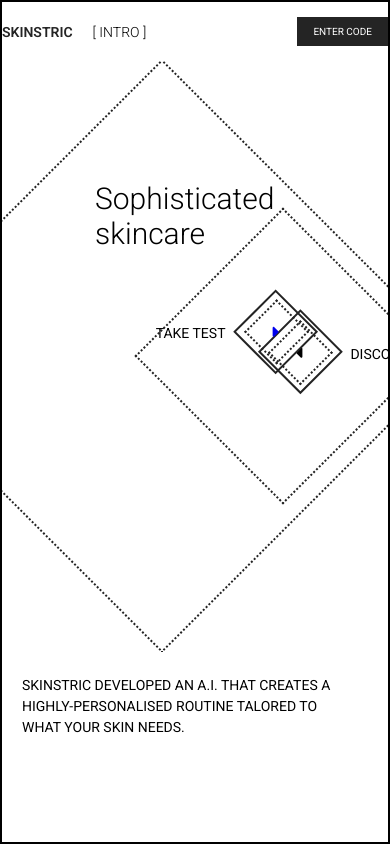
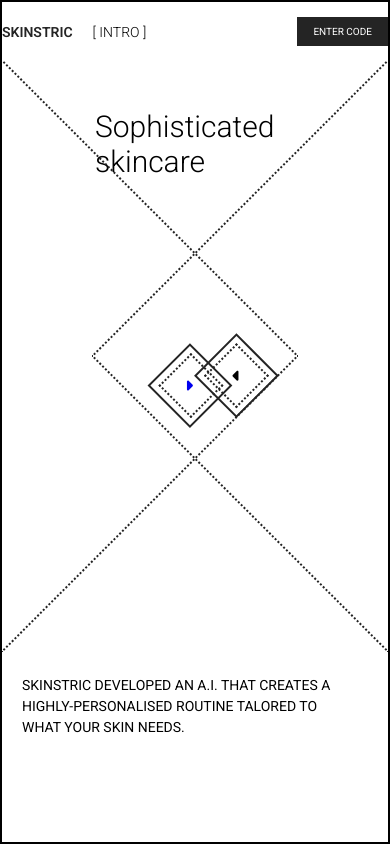
Before and after one commit to Olamilekan-creator/Skintstric-AI-React, a React (Create React App) app: page / in a window 390 px wide. Built offline with nearby package versions, Linux system fonts and the light colour scheme.

Commit message:
skinstic ai react animation and dynamic styling

```diff
--- a/package.json
+++ b/package.json
@@ -10,8 +10,11 @@
     "@testing-library/jest-dom": "^6.6.3",
     "@testing-library/react": "^16.2.0",
     "@testing-library/user-event": "^13.5.0",
+    "animate.css": "^4.1.1",
+    "aos": "^3.0.0-beta.6",
     "react": "^19.1.0",
     "react-dom": "^19.1.0",
+    "react-intersection-observer": "^9.16.0",
     "react-router-dom": "^7.4.1",
     "react-scripts": "5.0.1",
     "web-vitals": "^2.1.4"
--- a/src/component/Demographics.jsx
+++ b/src/component/Demographics.jsx
@@ -158,7 +158,7 @@ const Demographics = () => {
                     </h4>
                     <div className="percent__box">
                       <div className="percentage__circle">
-                        <h4 className="percent">{percentage}</h4>
+                    <h4 className="percent">{percentage}</h4>
                       </div>
                     </div>
                   </div>
--- a/src/component/Estimation.jsx
+++ b/src/component/Estimation.jsx
@@ -132,15 +132,14 @@ const Estimation = () => {
                     <h3 className="back__text">BACK</h3>
                   </Link>
 
-                  <Link to="/demographics" className="analysis__front click">
-                    <h3 className="front__text">GET SUMMARY</h3>
-                    <div className="analysis__front--box">
-                      <FontAwesomeIcon
-                        icon={faCaretRight}
-                        className="front__back"
-                      />
-                    </div>
-                  </Link>
+                  {selectedBox && (
+             <Link to="/demographics" className="analysis__front click">
+                      <h3 className="front__text">GET SUMMARY</h3>
+                      <div className="analysis__front--box">
+                        <FontAwesomeIcon icon={faCaretRight} className="front__back" />
+                      </div>
+                    </Link>
+                  )}
                 </div>
               </div>
             </div>
--- a/src/component/Face.jsx
+++ b/src/component/Face.jsx
@@ -59,7 +59,7 @@ const Face = () => {
                             <div className="nav__row">
                                 <div className="nav__landing">
                                     <div className="title">
-                                        <a href="#" className="head__text">SKINSTRIC</a>
+                                        <Link to="/" className="head__text">SKINSTRIC</Link>
                                         <h4 className="head__tiny--text">[ ANALYSIS ]</h4>
                                     </div>
                                 </div>
--- a/src/component/Index.jsx
+++ b/src/component/Index.jsx
@@ -1,9 +1,26 @@
-import React from "react";
+import React, { useState, useEffect } from "react";
 import { FontAwesomeIcon } from "@fortawesome/react-fontawesome";
 import { Link } from "react-router-dom";
 import { faCaretRight, faCaretLeft } from "@fortawesome/free-solid-svg-icons";
+import AOS from "aos";
+import "aos/dist/aos.css";
 
 const Index = () => {
+  const [isHovered, setIsHovered] = useState(false);
+
+  useEffect(() => {
+    window.scrollTo(0, 0);
+    AOS.init();
+  }, []);
+
+  document.addEventListener('aos:in', ({ detail }) => {
+    console.log('animated in', detail);
+  });
+
+  document.addEventListener('aos:out', ({ detail }) => {
+    console.log('animated out', detail);
+  });
+
     return (
 <section id="landing">
       <div className="container">
@@ -24,9 +41,6 @@ const Index = () => {
 
           <div className="header">
             <div className="header__container">
-
-
-
                   <div className="arrows">
                     <div className="left__page1--wrapper">
                       <div className="left__box1"></div>
@@ -34,10 +48,11 @@ const Index = () => {
                       <div className="left__box3">
                       <div className="backward">
                           <div className="arrow1 click">
-                              <div className="right__small--box1" id="outerBox"></div>
+                              <div className="right__small--box1" id="outerBox">
                               <div className="right__small--box2" id="innerBox">
-                              <FontAwesomeIcon icon={faCaretLeft} className="back__back" />
+                              <FontAwesomeIcon icon={faCaretLeft} className="back__icon" />
                             </div>
+                          </div>
                           </div>
                           <h3 className="forward__text">DISCOVER A.I</h3>
                       </div>
@@ -45,14 +60,14 @@ const Index = () => {
                       </div>
                   </div>
 
-                  <h1 className="landing__title">
-                    Sophisticated skincare
-                  </h1>
-
                     <div className="page1__wrapper">
                       <div className="box1"></div>
                       <div className="box2"></div>
-                      <div className="box3">
+                      <div className="box3"
+                      onMouseEnter={() => setIsHovered(true)}
+                      onMouseLeave={() => setIsHovered(false)}
+
+                      >
                       <div className="forward">
                           <h3 className="forward__text">TAKE TEST</h3>
                           <Link to="/introduce" className="arrow click">
@@ -63,6 +78,9 @@ const Index = () => {
                       </div>
                       </div>
                       </div>
+                      <h1 className="landing__title">
+                    Sophisticated skincare
+                  </h1>
                   </div>
                 </div>
             <div className="para">SKINSTRIC DEVELOPED AN A.I. THAT CREATES A HIGHLY-PERSONALISED ROUTINE TALORED TO WHAT YOUR SKIN NEEDS.</div>
--- a/src/component/Introduce.jsx
+++ b/src/component/Introduce.jsx
@@ -69,7 +69,7 @@ const Introduce = () => {
                 </div>
 
                 <div className="analysis">
-                  <div className="analysis__back click">
+                  <Link to="/" className="analysis__back click">
                     <div className="back__box">
                       <FontAwesomeIcon
                         icon={faCaretLeft}
@@ -77,7 +77,7 @@ const Introduce = () => {
                       />
                     </div>
                     <h3 className="back__text">BACK</h3>
-                  </div>
+                  </Link>
 
                   {inputText && (
                     <Link to="/location" className="analysis__front click">
--- a/src/style.css
+++ b/src/style.css
@@ -85,9 +85,12 @@
   font-size: 90px;
   font-weight: 300;
   margin: 0 auto;
-  margin-top: 7%;
   max-width: 500px;
-  transition: transform 0.3s ease-in-out;
+  transition: transform 0.3s ease;
+}
+
+.box3:hover ~ .landing__title {
+  transform: translateX(-20px);
 }
 
 .para {
@@ -103,67 +106,61 @@ padding-left: 20px;
 /* Tablets, smartphones, small smartphones */
 
 @media (max-width: 1024px) {
-  .arrow__prev {
-    top: 27%;
-    left: -35%;
-  }
-  .arrow__next {
-    top: 27%;
-    right: -35%;
-  }
+  .header__container {
+    width: 1024px;
+    width: 100%;
+    margin: 0 auto;
+  }
+
   .landing__title {
     font-size: 65px;
     max-width: 400px;
+    margin-bottom: 30%;
   }
 }
 
 @media (max-width: 768px) {
-  .arrow__prev {
-    top: 19%;
-    left: -51%;
-  }
-  .arrow__next {
-    top: 19%;
-    right: -51%;
-  }
+  .header__container {
+    width: 768px;
+    width: 100%;
+    margin: 0 auto;
+  }
+
   .landing__title {
     font-size: 41px;
-    max-width: 250px;
+    max-width: 200px;
+    width: 100%;
+    margin: 0 auto;
+    margin-bottom: 30%;
   }
 }
 
 @media (max-width: 430px) {
-  .arrow__prev {
-    top: 10%;
-    left: -111%;
-  }
-  .arrow__next {
-    top: 10%;
-    right: -111%;
-  }
   .landing__title {
     font-size: 30px;
     max-width: 200px;
     padding-bottom: 80%;
   }
-.landing__back{
-  top: 4%;
-  flex-direction: column;
-}
-.landing__front {
-  top: 4%;
-  flex-direction: column;
-}
-}
+
+  .page1__wrapper {
+    left: -10;
+  }
+  .forward__text {
+  display: none;
+  }
+}
+
+/* Index */
 
 .page1__wrapper {
+  right: 0%;
   display: flex;
   align-items: center;
   justify-content: center;
+  position: absolute;
 }
 
 .box1 {
-right: -15%;
   border: 0.5px dotted #242424;
   height: 500px;
   width: 500px;
@@ -174,7 +171,6 @@ right: -15%;
 }
 
 .box2 {
-  right: -14%;
   border: 1px dotted #242424;
   height: 460px;
   width: 460px;
@@ -190,12 +186,16 @@ right: -15%;
 }
 
 .box3 {
-  right: -13%;
   border: 2px dotted #242424;
   height: 420px;
   width: 420px;
   transform: rotate(-45deg);
   position: absolute;
+}
+
+.box3:hover ~ .landing__title {
+  transform: translateX(-20px);
+  transition: transform 0.3s ease;
 }
 
 .forward {
@@ -247,10 +247,16 @@ right: -15%;
   display: flex;
   align-items: center;
   justify-content: center;
+  transition: opacity 0.3s ease;
+  opacity: 1;
+}
+
+.box3:hover ~ .left__page1--wrapper {
+  opacity: 0;
+  pointer-events: none;
 }
 
 .left__box1 {
-  left: -15%;
   border: 0.5px dotted #242424;
   height: 500px;
   width: 500px;
@@ -260,7 +266,6 @@ right: -15%;
   transition: opacity 0.3s ease-in-out;
 }
 .left__box2 {
- left: -14%;
   border: 1px dotted #242424;
   height: 460px;
   width: 460px;
@@ -270,7 +275,6 @@ right: -15%;
   transition: opacity 0.3s ease-in-out;
 }
 .left__box3 {
-left: -13%;
  display: flex;
  justify-content: flex-end;
   border: 2px dotted #242424;
@@ -280,6 +284,11 @@ left: -13%;
   position: absolute;
 }
 
+.left__box3:hover ~ .landing__title {
+  transform: translateX(50px);
+  transition: transform 0.3s ease;
+}
+
 .left__page1--wrapper:hover .left__box1,
 .left__page1--wrapper:hover .left__box2 {
   opacity: 1;
@@ -310,67 +319,21 @@ left: -13%;
   width: 46px;
   height: 46px;
   position: absolute;
+  top: -14px;
+  margin: 19px 5px;
+  transition: transform 0.6s ease;
+  display: flex;
+  align-items: center;
+  justify-content: center;
+}
+
+.back__icon {
   transform: rotate(45deg);
-  top: -14px;
-  margin: -2px 7px;
-  transition: transform 0.3s ease;
-  display: flex;
-  align-items: center;
-  justify-content: center;
 }
 
 .arrow1 {
   display: flex;
   justify-content: flex-end;
-}
-
-/* Tablet, smartphones, small smartphones */
-
-@media (max-width: 1024px) {
-  .sophisticated__text {
-margin-top: 40%;
-  }
-  .box1,
-  .box2,
-  .box3{
-   right: -25%;
-  }
-.para__text {
-  margin-top: 40%;
-}
-}
-
-@media (max-width: 768px) {
-  .sophisticated__text {
-margin-top: 40%;
-  }
-  .box1,
-  .box2,
-  .box3{
-   right: -19%;
-  }
-.para__text {
-  margin-top: 40%;
-}
-.page__text {
-  font-size: 41px;
-}
-}
-
-@media (max-width: 430px) {
-  .sophisticated__text {
-
-flex-direction: column;
-  }
-  .box1,
-  .box2,
-  .box3{
-   right: 0;
-   justify-content: center;
-  }
-.para__text {
-  margin-top: 40%;
-}
 }
 
 /* WEBPAGE */
@@ -408,7 +371,7 @@ flex-direction: column;
   width: 500px;
   position: absolute;
   transform: rotate(-45deg);
-  position: absolute;
+  animation: rotate 40s linear infinite;
 }
 
 .web__box2 {
@@ -417,7 +380,7 @@ flex-direction: column;
   width: 450px;
   position: absolute;
   transform: rotate(-45deg);
-  position: absolute;
+  animation: rotate 50s linear infinite;
   margin: 25px 25px;
 }
 
@@ -427,7 +390,7 @@ flex-direction: column;
   width: 400px;
   position: absolute;
   transform: rotate(-45deg);
-  position: absolute;
+  animation: rotate 60s linear infinite;
   margin: 50px 50px;
 }
 
@@ -654,6 +617,7 @@ flex-direction: column;
   width: 300px;
   transform: rotate(-45deg);
   position: absolute;
+  animation: rotate 40s linear infinite;
 }
 
 .cam__box2,
@@ -664,6 +628,7 @@ flex-direction: column;
   transform: rotate(-45deg);
   position: absolute;
   margin: 25px 25px;
+  animation: rotate 50s linear infinite;
 }
 
 .cam__box3,
@@ -674,6 +639,7 @@ flex-direction: column;
   transform: rotate(-45deg);
   position: absolute;
   margin: 50px 50px;
+  animation: rotate 60s linear infinite;
 }
 
 .group {
@@ -806,7 +772,7 @@ color: #808080;
   }
   .cam__back,
   .cam__cam--analysis {
-    margin-top: 400%;
+    margin-top: 32%;
   }
   .text__cam {
     padding-top: 0%;
@@ -874,7 +840,7 @@ color: #808080;
   border: 0.5px dotted #242424;
   height: 350px;
   width: 350px;
-  position: absolute;
+  animation: rotate 40s linear infinite;
   transform: rotate(-60deg);
   position: absolute;
 }
@@ -883,7 +849,7 @@ color: #808080;
   border: 1px dotted #242424;
   height: 300px;
   width: 300px;
-  position: absolute;
+  animation: rotate 50s linear infinite;
   transform: rotate(-50deg);
   position: absolute;
   margin: 25px 25px;
@@ -893,7 +859,7 @@ color: #808080;
   border: 2px dotted #242424;
   height: 250px;
   width: 250px;
-  position: absolute;
+  animation: rotate 60s linear infinite;
   transform: rotate(-37deg);
   position: absolute;
   margin: 50px 50px;
@@ -971,10 +937,21 @@ display: flex;
  padding-top: 20%;
 }
 
+@keyframes rotate {
+  0% {
+    transform: rotate(0deg);
+  }
+  50% {
+    transform: rotate(180deg);
+  }
+  100% {
+    transform: rotate(360deg);
+  }
+}
+
 /* Tablet, smartphones, small smartphones */
 @media (max-width: 1024px) {
   .set__container {
-    padding-top: 0;
     margin-bottom: 0;
   }
 }
@@ -1138,6 +1115,7 @@ margin-top: 10vh;
   font-size: 15px;
   font-weight: 400;
   color: #fcfcfc;
+  text-decoration: none;
 }
 
 .picture__front {
@@ -1420,13 +1398,13 @@ margin-top: 10vh;
 }
 
 .percentage__circle {
-  border: 2px solid #c1c2c3;
   width: 384px;
   height: 384px;
   border-radius: 50%;
   display: flex;
   justify-content: center;
   align-items: center;
+  border: 5px solid #c1c2c3;
 }
 
 .percent {
@@ -1649,22 +1627,19 @@ margin-top: 10vh;
   }
   .set__box1,
   .web__box1,
-  .cam__box1,
-  .box1 {
+  .cam__box1 {
     width: 300px;
     height: 300px;
   }
   .set__box2,
   .web__box2,
-  .cam__box2,
-  .box2 {
+  .cam__box2 {
     width: 280px;
     height: 280px;
   }
   .set__box3,
   .web__box3,
-  .cam__box3,
-  .box3 {
+  .cam__box3 {
     width: 260px;
     height: 260px;
   }
@@ -1717,7 +1692,7 @@ margin-top: 10vh;
     gap: 10px;
   }
 
-  .east__box1 {
+  .east__box1, .east__box2, .east__box3 {
     width: calc(380px / 3);
     height: 60px;
     padding: 5px;
@@ -1764,22 +1739,19 @@ margin-top: 10vh;
   }
   .set__box1,
   .web__box1,
-  .cam__box1,
-  .box1 {
+  .cam__box1 {
     width: 250px;
     height: 250px;
   }
   .set__box2,
   .web__box2,
-  .cam__box2,
-  .box2 {
+  .cam__box2 {
     width: 230px;
     height: 230px;
   }
   .set__box3,
   .web__box3,
-  .cam__box3,
-  .box3 {
+  .cam__box3 {
     width: 210px;
     height: 210px;
   }
```
Also changed, not shown: 1 other file (tests, documents, lock files or other folders).
